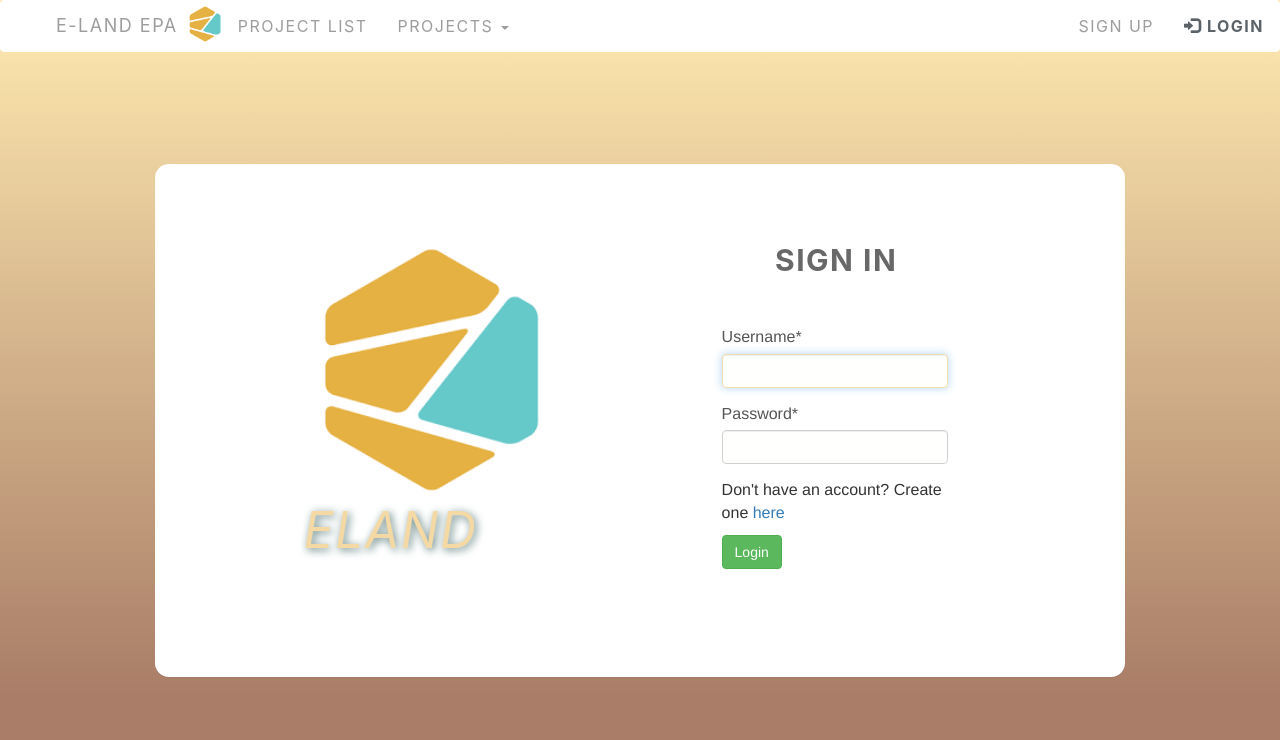
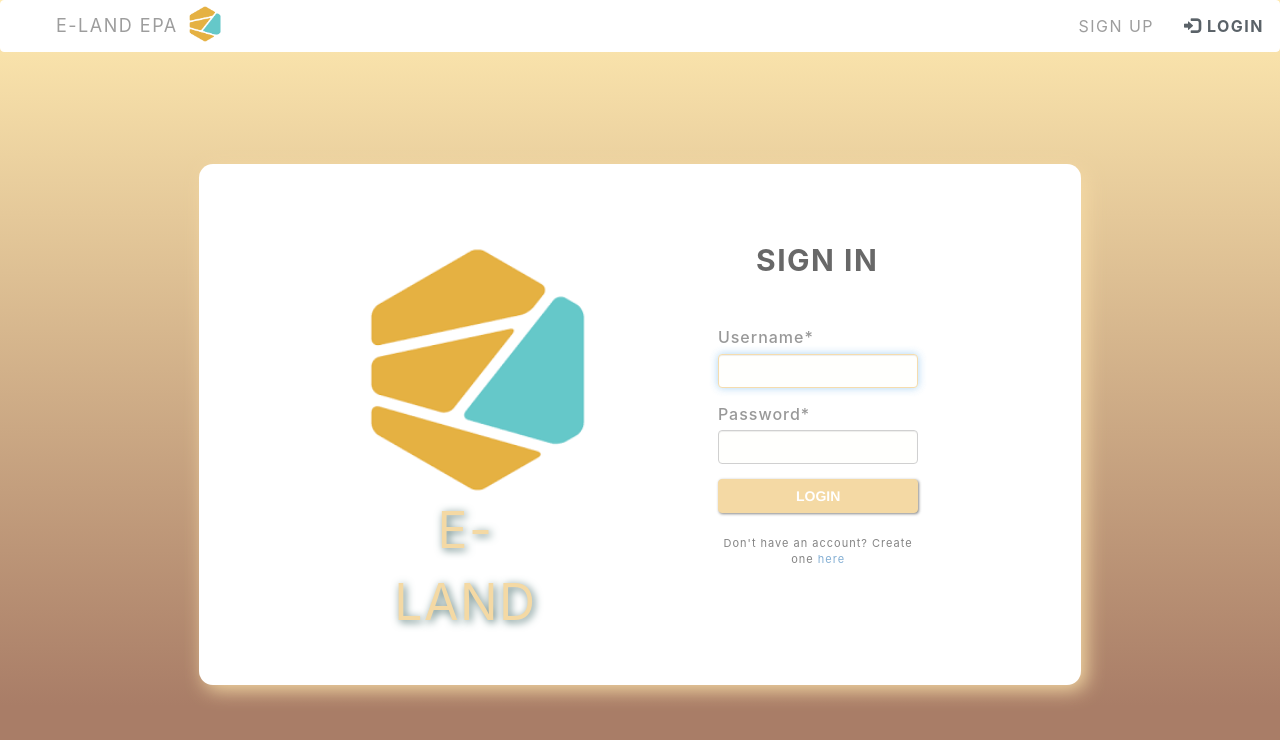
Before and after one commit to open-plan-tool/documentation, a Django app: page /users/login/ in a window 1280 px wide. Shown: the top 740 px of the page. Run offline with Django 3.2, Linux system fonts and the light colour scheme; some libraries are stand-ins or nearby versions.

Commit message:
login css (2)

```diff
--- a/static/css/styles.css
+++ b/static/css/styles.css
@@ -158,9 +158,7 @@ input[type="checkbox"] {
 
 .panel-heading {
     color: #555555;
-
-    background-color: #ffffff!important;
-    border-color: #ffffff !important;
+    margin-left: -19px;
 }
 
 .panel-title {
@@ -178,10 +176,10 @@ input[type="checkbox"] {
 .loginlogo{
     width: 250px;
     height: 250px;
-
+    position: relative;
     overflow: hidden;
     display: inline;
-    margin-left: 150px;
+   /* margin-left: 150px; */
     margin-top: 80px;
 }
 
@@ -189,10 +187,10 @@ input[type="checkbox"] {
    text-transform: uppercase;
     letter-spacing: 1.5px;
     font-family: BlinkMacSystemFont, -apple-system, "Segoe UI", "Roboto", "Oxygen", "Ubuntu", "Cantarell", "Fira Sans", "Droid Sans", "Helvetica Neue", "Helvetica", "Arial", sans-serif;
+    margin-left: 30px;
     text-align: center;
     font-size: 50px;
     color: #F4D9A4;
-    font-style: italic;
      text-shadow: 2px 2px 8px #547876;
 
 }
@@ -202,12 +200,15 @@ background-color: #ffffff;
 border-radius: 80%;
 border: 1px solid transparent;
 border-radius: 14px;
-box-shadow: box-shadow: 5px 10px 8px #888888;
+box-shadow: 5px 5px 19px #F4D9A4;
 }
 
 .requiredField{
     color: #555555;
     font-weight: 500;
+    letter-spacing: 1px;
+    font-family: BlinkMacSystemFont, -apple-system, "Segoe UI", "Roboto", "Oxygen", "Ubuntu", "Cantarell", "Fira Sans", "Droid Sans", "Helvetica Neue", "Helvetica", "Arial", sans-serif;
+    opacity: 0.6;
 }
 
 #id_username {
@@ -233,3 +234,20 @@ box-shadow: box-shadow: 5px 10px 8px #888888;
 #id_password:focus {
  border-color: #F4D9A4;
 }
+
+.questionn{
+    font-size: 11px;
+    letter-spacing: 1px;
+    font-family: BlinkMacSystemFont, -apple-system, "Segoe UI", "Roboto", "Oxygen", "Ubuntu", "Cantarell", "Fira Sans", "Droid Sans", "Helvetica Neue", "Helvetica", "Arial", sans-serif;
+    opacity: 0.6;
+    text-align: center;
+}
+
+#logg {
+    background-color: #F4D9A4;
+    border-color: #F4D9A4;
+     text-transform: uppercase;
+    font-weight: 600;
+    width: 100%;
+    box-shadow: 1px 1px 3px #888888;
+}
--- a/templates/navbar.html
+++ b/templates/navbar.html
@@ -4,7 +4,21 @@
             <img src="/static/images/eland.png" class = "logoo"  />
             <a class="navbar-brand" href="{% url 'home' %}">E-LAND EPA</a>
         </div>
-        <ul class="nav navbar-nav">
+      <!--  <ul class="nav navbar-nav">
+            <li><a href="{% url 'project_search' %}">Project List</a></li>
+            <li class="dropdown">
+                <a class="dropdown-toggle" data-toggle="dropdown" href="#">PROJECTS
+                    <span class="caret"></span></a>
+                <ul class="dropdown-menu">
+                    <li><a href="{% url 'project_search' %}">SEARCH</a></li>
+                    <li><a href="{% url 'project_create' %}">CREATE</a></li>
+                </ul>
+            </li>
+
+        </ul> -->
+
+        {% if user.is_authenticated %}
+            <ul class="nav navbar-nav">
             <li><a href="{% url 'project_search' %}">Project List</a></li>
             <li class="dropdown">
                 <a class="dropdown-toggle" data-toggle="dropdown" href="#">PROJECTS
@@ -16,8 +30,6 @@
             </li>
 
         </ul>
-
-        {% if user.is_authenticated %}
             <ul class="nav navbar-nav navbar-right">
                 <li><a href="{% url 'logout' %}"><span class="glyphicon glyphicon-log-in"></span> Logout</a></li>
             </ul>
--- a/templates/registration/login.html
+++ b/templates/registration/login.html
@@ -12,18 +12,26 @@
     <br>
     <br>
     <br>
-    <row>
+    <div class="row">
     <div class="col-sm-3"></div>
         <div class="col-sm-6" style="width: 100%;">
-    <div class="container" style="width: 1000px;">
+    <div class="container" style="width: 80%;">
+
 
         <div class="panel panel-default">
-            <div class="row">
+<div class="row">
                 <div class="col-sm-6">
+                 <div class="row">
+                        <div class="col-sm-4"></div>
+                        <div class="col-sm-6">
                   <img src="/static/images/eland.png" class="loginlogo"  />
 
-                    <p class="Elandlogin">Eland</p>
+                    <p class="Elandlogin">E-land</p>
+                        </div>
                 </div>
+                   <!--  <img src="/static/images/pic2.png" style="width: 90%; height: 90%; opacity: 0.6"  /> -->
+                    </div>
+
             <br>
             <br>
                 <div class="col-sm-6">
@@ -38,8 +46,11 @@
                 <form method="post" class="from-group">
                     {% csrf_token %}
                     {{ form|crispy }}
-                    <p>Don't have an account? Create one <a href="{% url 'signup' %}">here</a></p>
-                    <button type="submit" class="btn btn-success">Login</button>
+
+                    <button type="submit" class="btn btn-success" id="logg">Login</button>
+                    <br>
+                    <br>
+                    <p class="questionn">Don't have an account? Create one <a href="{% url 'signup' %}">here</a></p>
                 </form>
                     </div>
                     <div class="col-sm-3"></div>
@@ -57,7 +68,7 @@
     <div class="col-sm-3">
         <span></span>
     </div>
-</row>
+</div>
 
 
 {% endblock content %}
```
